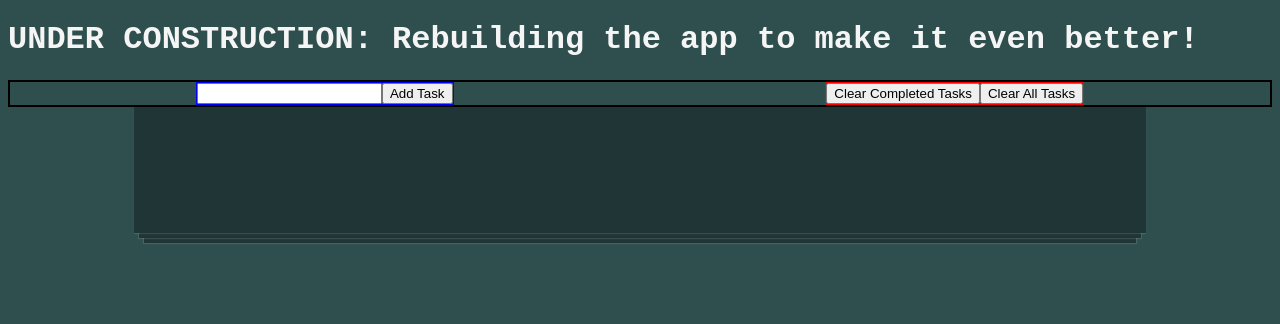
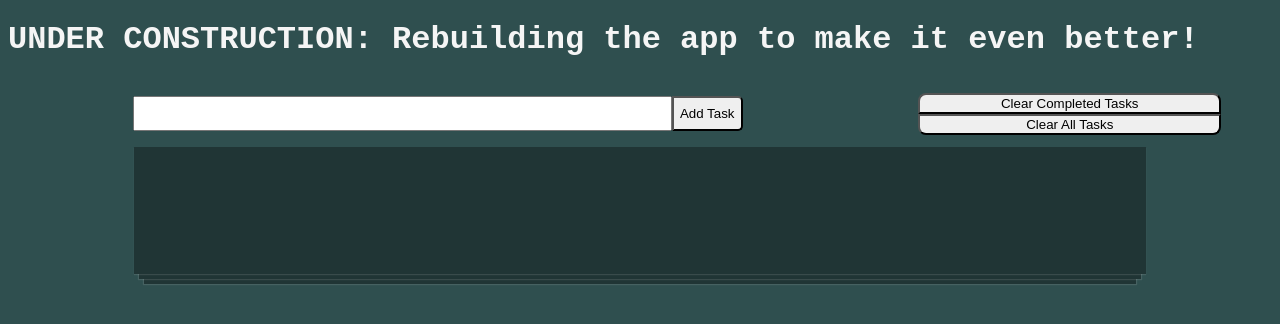
Before and after one commit to Plofland/react-todo-app, a React (Create React App) app: page / in a window 1280 px wide. Shown: the top 324 px of the page. Built offline with nearby package versions, Linux system fonts and the light colour scheme.

Commit message:
Adding styling to TaskOnboarding.js input and buttons

```diff
--- a/src/components/TaskOnboarding.js
+++ b/src/components/TaskOnboarding.js
@@ -3,18 +3,43 @@ import styled from 'styled-components';
 
 const StyledTaskOnboarding = styled.div`
   display: flex;
-  /* flex-direction: column; */
-  justify-content: space-around;
-  border: 2px solid black;
+  /* border: 2px solid black; */
 
   .addTask {
-    flex-direction: row;
-    border: 1px solid blue;
+    display: flex;
+    justify-content: center;
+    width: 60%;
+    margin: 1rem auto;
+    /* border: 1px solid blue; */
+
+    input {
+      width: 70%;
+    }
+
+    #addTaskBtn {
+      border-radius: 0 5px 5px 0;
+    }
   }
 
   .clearTasks {
-    flex-direction: row;
-    border: 1px solid red;
+    display: flex;
+    flex-direction: column;
+    align-items: center;
+    width: 30%;
+    padding: 1%;
+    /* border: 1px solid red; */
+
+    button {
+      width: 80%;
+    }
+
+    #clearCompleteBtn {
+      border-radius: 8px 8px 0px 0;
+    }
+
+    #clearAllBtn {
+      border-radius: 0 0 8px 8px;
+    }
   }
 `;
 
@@ -25,6 +50,12 @@ export default function TaskOnboarding(props) {
 
   const handleChange = (e) => {
     setTask(e.target.value);
+
+    // setTask({
+    //   id: todoData.lenght,
+    //   task: e.target.value,
+    //   complete: false
+    // });
   };
 
   const handleSubmit = (e) => {
@@ -42,11 +73,13 @@ export default function TaskOnboarding(props) {
             value={task}
             onChange={handleChange}
           ></input>
-          <button onClick={handleSubmit}>Add Task</button>
+          <button id="addTaskBtn" onClick={handleSubmit}>
+            Add Task
+          </button>
         </div>
         <div className="clearTasks">
-          <button>Clear Completed Tasks</button>
-          <button>Clear All Tasks</button>
+          <button id="clearCompleteBtn">Clear Completed Tasks</button>
+          <button id="clearAllBtn">Clear All Tasks</button>
         </div>
       </StyledTaskOnboarding>
     </>
```
Also changed, not shown: 1 other file (tests, documents, lock files or other folders).
